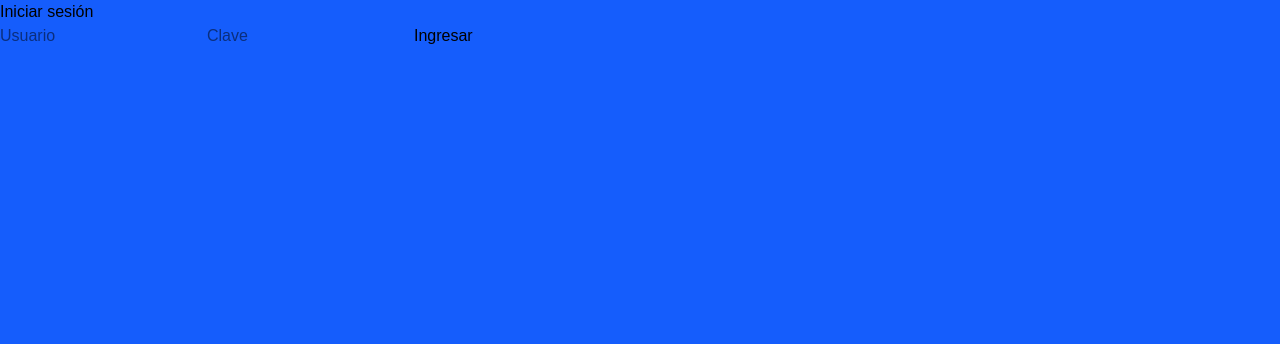
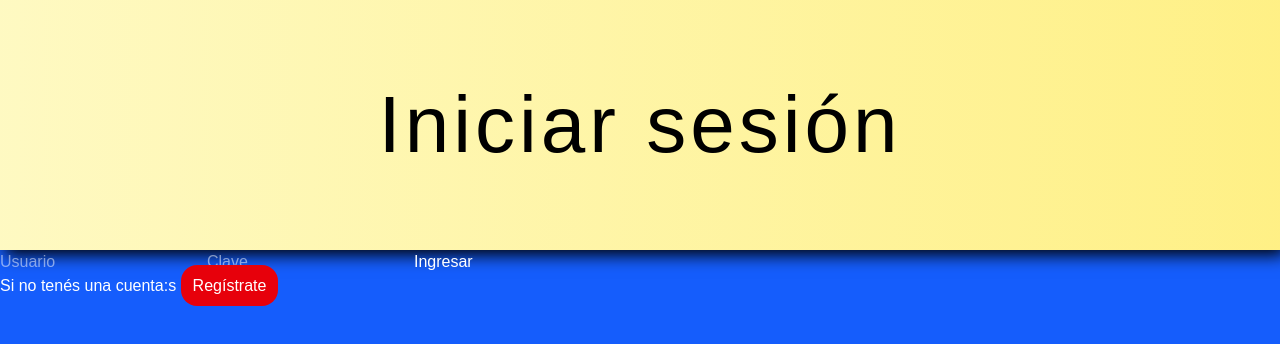
Before and after one commit to santimontironi/crud-Django-Rest-ReactJs, a React (Vite) app in the folder frontend/: page /auth in a window 1280 px wide. Shown: the top 344 px of the page. Built offline with nearby package versions, Linux system fonts and the light colour scheme; a web font is replaced by a local one.

Commit message:
estilos en el titulo de Auth

```diff
--- a/frontend/pages/Auth.jsx
+++ b/frontend/pages/Auth.jsx
@@ -1,5 +1,5 @@
 import { useState } from "react"
-import { useNavigate } from "react-router-dom"
+import { useNavigate, Link } from "react-router-dom"
 import { login } from "../api/fetch"
 
 export const Auth = () => {
@@ -21,12 +21,13 @@ export const Auth = () => {
   }
 
   return (
-    <div className="login">
-      <h2>Iniciar sesión</h2>
-      <form onSubmit={handleSubmit}>
-        <input type="text" placeholder="Usuario" value={username} onChange={(e) => setUsername(e.target.value)} required/>
-        <input type="password" placeholder="Clave" value={password} onChange={(e) => setPassword(e.target.value)} required/>
+    <div className="w-full min-h-screen">
+      <h2 className="w-full h-[250px] text-[80px] text-center flex justify-center items-center tracking-wider bg-gradient-to-r from-yellow-100 shadow-[5px_5px_16px_#000] to-yellow-200">Iniciar sesión</h2>
+      <form className="text-white" onSubmit={handleSubmit}>
+        <input className="text-white" type="text" placeholder="Usuario" value={username} onChange={(e) => setUsername(e.target.value)} required/>
+        <input className="text-white" type="password" placeholder="Clave" value={password} onChange={(e) => setPassword(e.target.value)} required/>
         <input type="submit" value="Ingresar" />
+        <p>Si no tenés una cuenta:s <Link className="bg-red-600 p-3 rounded-2xl hover:bg-red-800" to="/register">Regístrate</Link></p>
       </form>
       {error &&(
         <p>Hubo un error: {error}</p>
```
